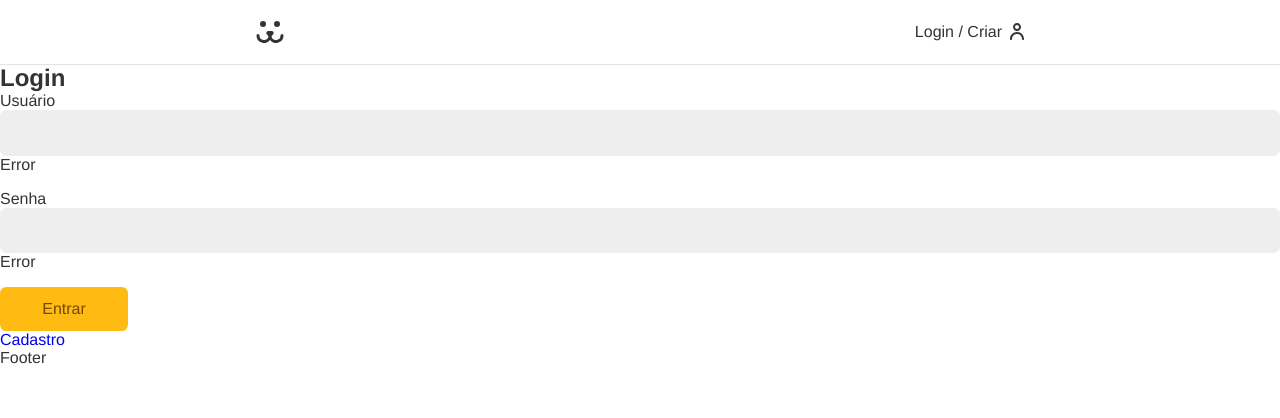
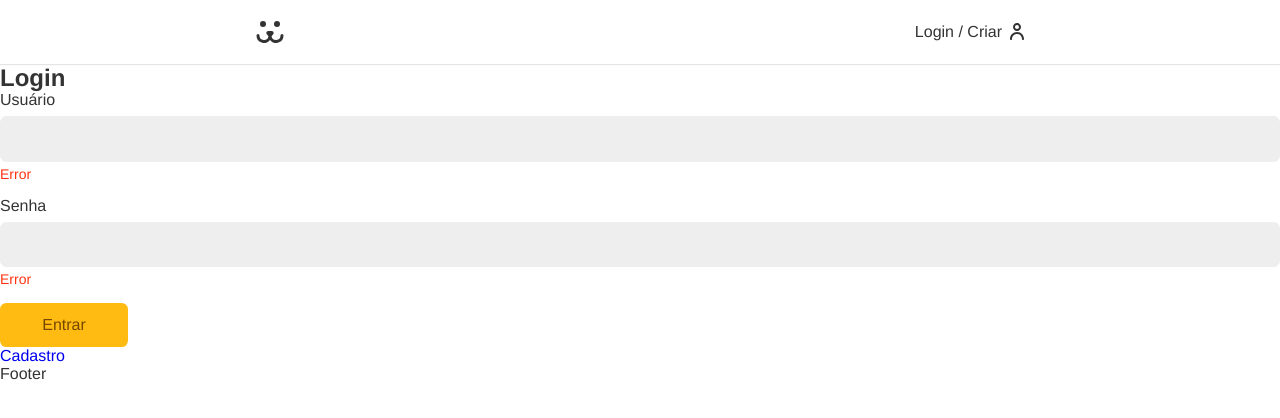
Before and after one commit to Walisson-Vilela/face-pet, a React app: page /login in a window 1280 px wide. Shown: the top 418 px of the page. Built offline with nearby package versions, Linux system fonts and the light colour scheme; the HTML template or start-up script is replaced by a standard one.

Commit message:
[STYLE] = Label Style adjustments
Label Style adjustments

```diff
--- a/src/Components/Forms/input.module.css
+++ b/src/Components/Forms/input.module.css
@@ -20,3 +20,16 @@ input:focus,
   box-shadow: 0 0 0 3px #fea;
   background: white;
 }
+
+label {
+    display: block;
+    font-size: 1rem;
+    line-height: 1;
+    padding-bottom: 0.5rem;
+}
+
+.error {
+    color: #f31;
+    font-size: 0.875rem;
+    margin-top: .25rem ;
+}
```
